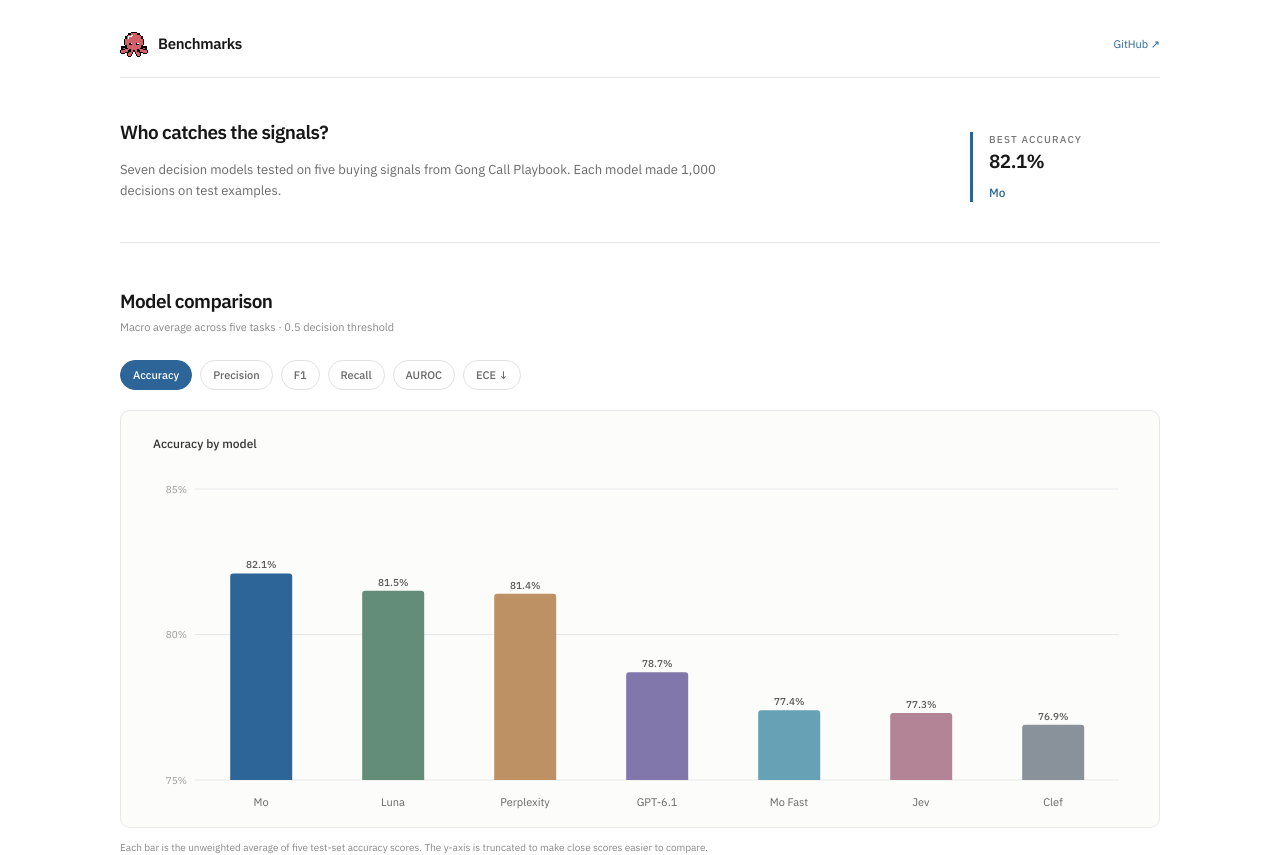
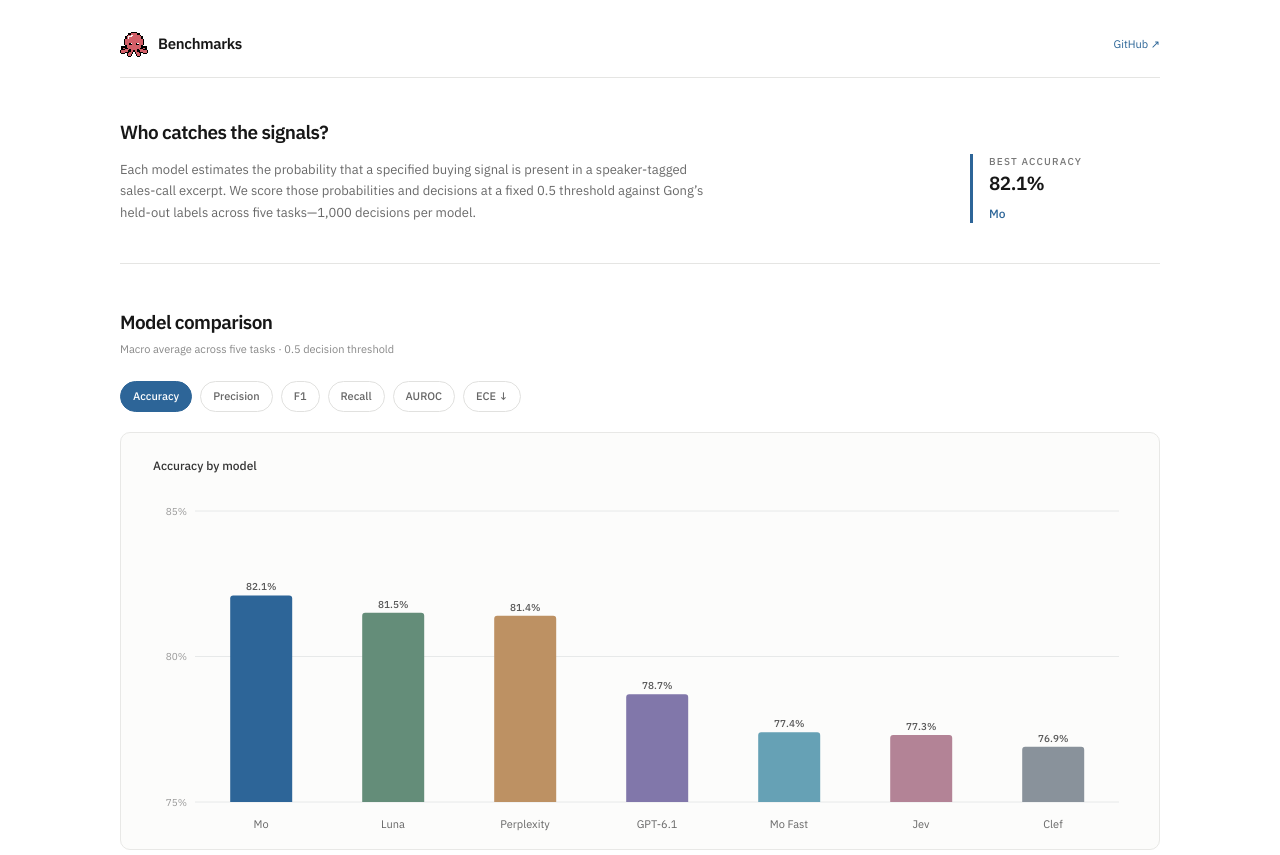
Before and after one commit to modaic-ai/mo-benchmarks, a Next.js app: page / in a window 1280 px wide. Shown: the top 855 px of the page. Built offline with nearby package versions, Linux system fonts and the light colour scheme.

Commit message:
Clarify buying signal benchmark description

```diff
--- a/components/benchmark-page.tsx
+++ b/components/benchmark-page.tsx
@@ -103,8 +103,10 @@
             Who catches the signals?
           </h1>
           <p className="mt-3 max-w-[600px] text-[13px] leading-[1.65] text-[#696969]">
-            Seven decision models tested on five buying signals from Gong Call
-            Playbook. Each model made 1,000 decisions on test examples.
+            Each model estimates the probability that a specified buying signal
+            is present in a speaker-tagged sales-call excerpt. We score those
+            probabilities and decisions at a fixed 0.5 threshold against Gong’s
+            held-out labels across five tasks—1,000 decisions per model.
           </p>
         </div>
         <div className="border-l-[3px] border-[#2D6598] pl-4">
```
